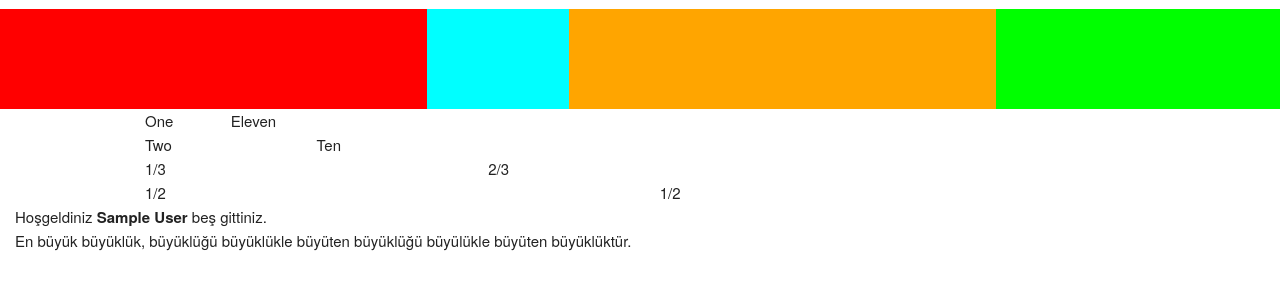
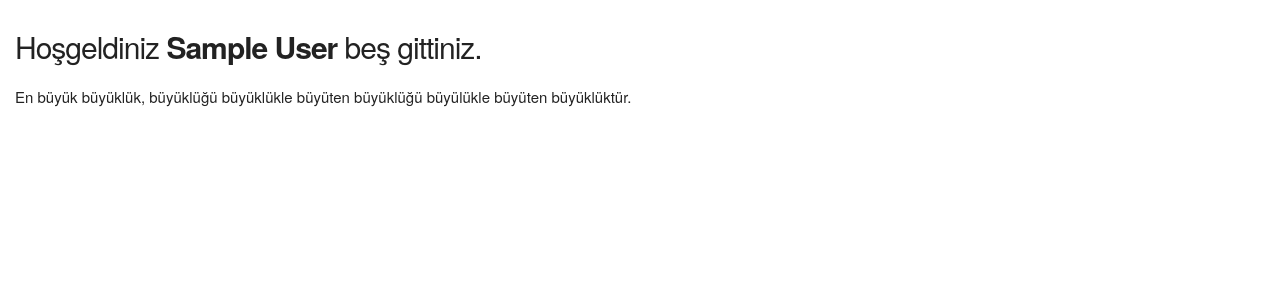
Before and after one commit to alperkaraca/blogbeta, a Django app: page / in a window 1280 px wide. Shown: the part 61-361 px from the top of the page. Run offline with Django 3.2, Linux system fonts and the light colour scheme; the visitor is signed in with stand-in values (Sample User, id 1); parts of the project's set-up code (start-up, migrations or seed data) failed here and were passed over; some libraries are stand-ins or nearby versions.

Commit message:
skeleton added

```diff
--- a/templates/home.html
+++ b/templates/home.html
@@ -31,7 +31,7 @@
             <div class="col-md-3 col-sm-6" style="color: gray; background-color: #ff6f00; height: 100px">4. ürün</div>
         </div>
     -->
-
+    <!--
         <div class="row">
             <div class="col-md-4" style="color: gray; background-color: red; height: 100px"></div>
             <div class="col-md-8" style="color: gray; background-color: #ff41d0; height: 100px">
@@ -42,33 +42,8 @@
                 </div>
             </div>
         </div>
-        <!-- .container is main centered wrapper -->
-<div class="container">
-
-      <!-- columns should be the immediate child of a .row -->
-      <div class="row">
-        <div class="one column">One</div>
-        <div class="eleven columns">Eleven</div>
-      </div>
-
-      <!-- just use a number and class 'column' or 'columns' -->
-      <div class="row">
-        <div class="two columns">Two</div>
-        <div class="ten columns">Ten</div>
-      </div>
-
-      <!-- there are a few shorthand columns widths as well -->
-      <div class="row">
-        <div class="one-third column">1/3</div>
-        <div class="two-thirds column">2/3</div>
-      </div>
-      <div class="row">
-        <div class="one-half column">1/2</div>
-        <div class="one-half column">1/2</div>
-      </div>
-
-    </div>
-        Hoşgeldiniz <b>{{ request.user.get_full_name }}</b> beş gittiniz.
+    -->
+        <h1>Hoşgeldiniz <b>{{ request.user.get_full_name }}</b> beş gittiniz.</h1>
         <p>En büyük büyüklük, büyüklüğü büyüklükle büyüten büyüklüğü büyülükle büyüten büyüklüktür.</p>
     </div>
 
```
